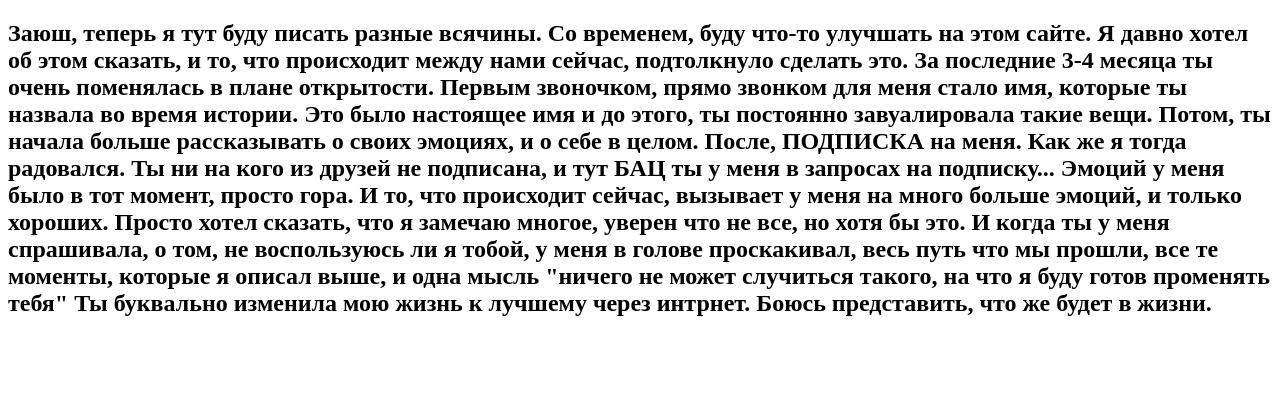
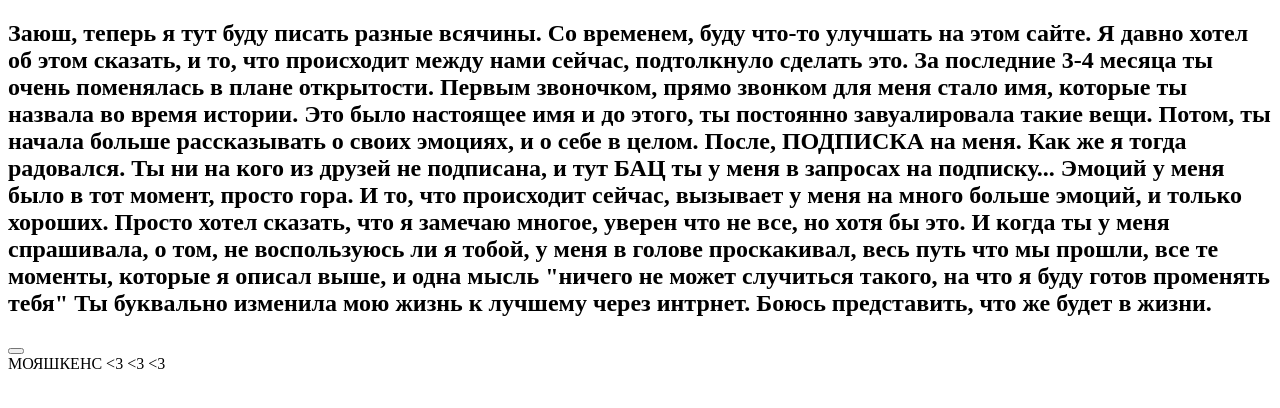
Before and after one commit to l4st1m0za/l4st1m0za.github.io, a plain HTML site: page index.html in a window 1280 px wide. Drawn offline with Linux system fonts and the light colour scheme.

Commit message:
first button

```diff
--- a/index.html
+++ b/index.html
@@ -21,6 +21,8 @@
         все те моменты, которые я описал выше, и одна мысль "ничего не может случиться такого, на что я буду готов променять тебя"
         Ты буквально изменила мою жизнь к лучшему через интрнет. Боюсь представить, что же будет в жизни.
       </h2>
+      <button onclick="alert('МОЯШКЕНС <3 <3 <3')"></button>
+      <div onclick="alert(this.innerHTML)">МОЯШКЕНС <3 <3 <3</div>
     </main>
   </body>
 </html>
```
